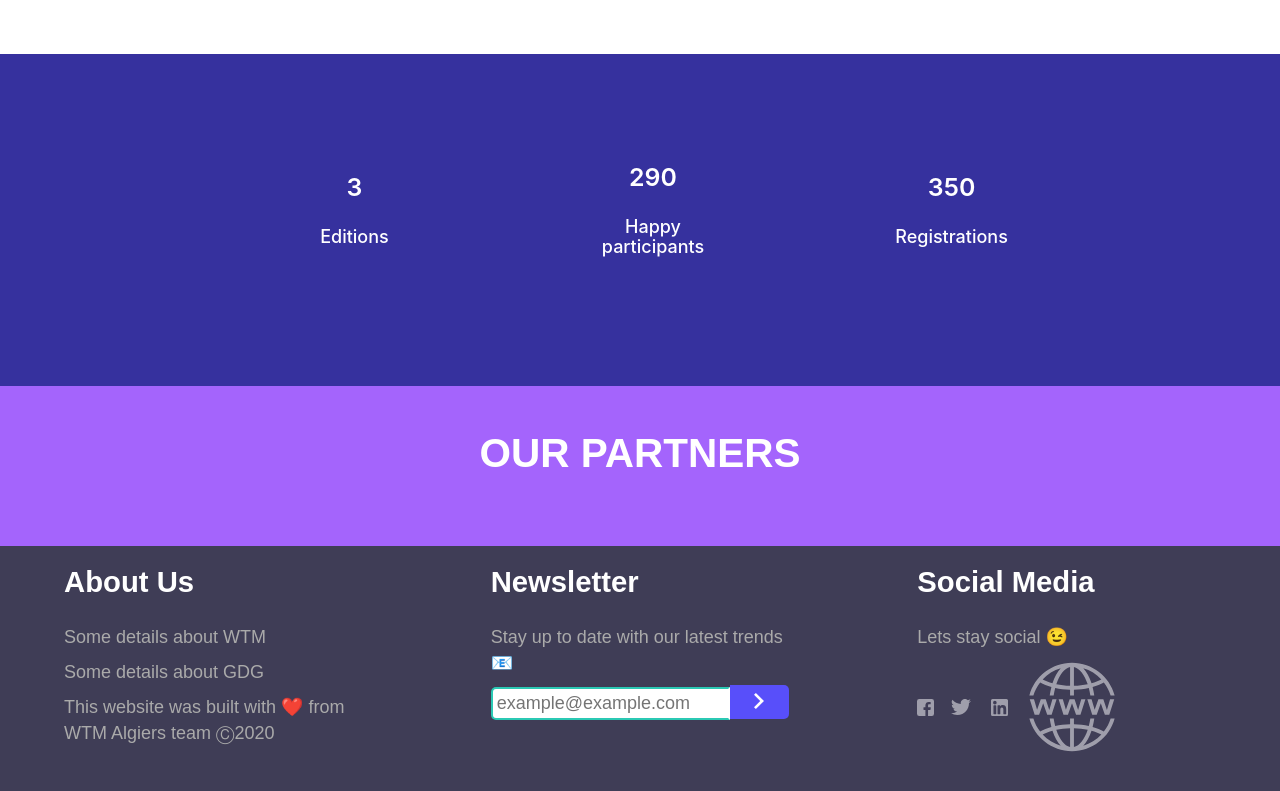
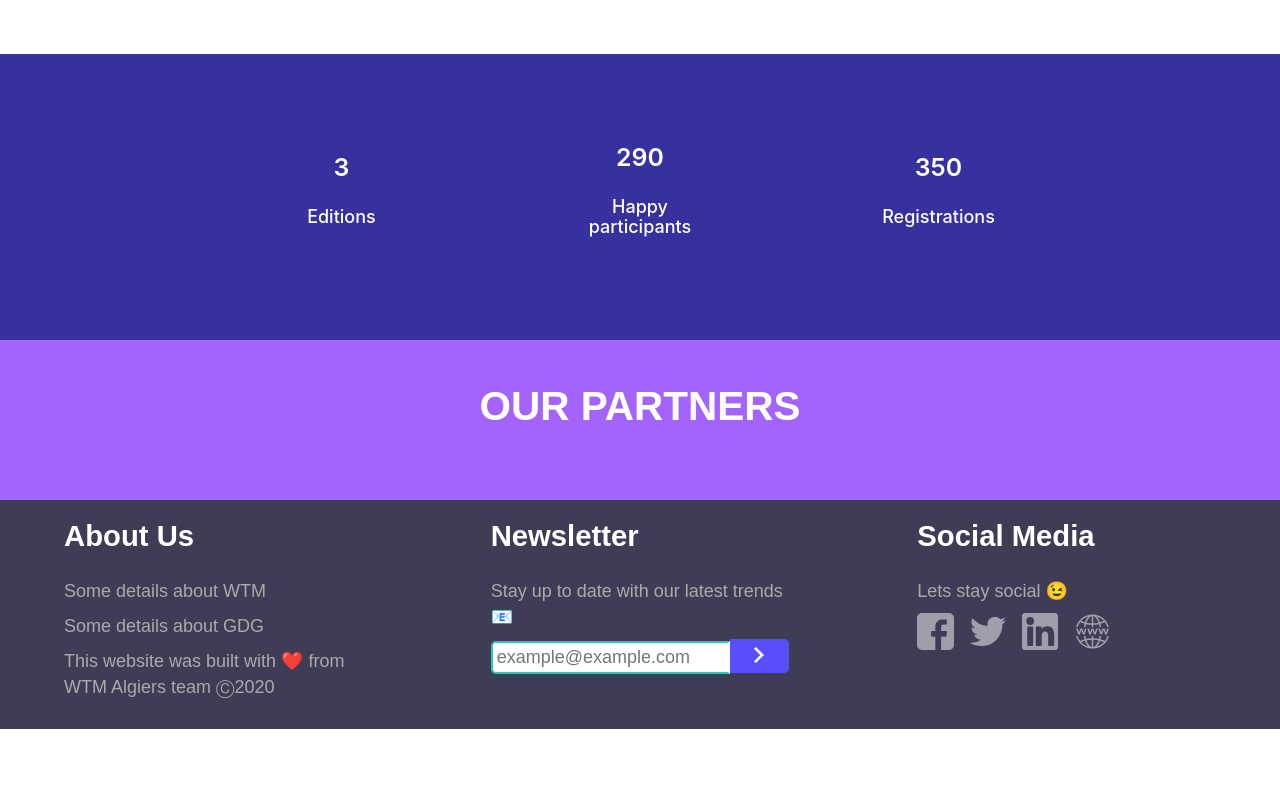
Before and after one commit to WTM-Algiers/IWD20-Website, a Gatsby site: page / in a window 1280 px wide. Shown: the part 1626-2417 px from the top of the page. After the commit the page ends 2355 px from the top, so only its background shows below. Built offline with nearby package versions, Linux system fonts and the light colour scheme; Gatsby itself is replaced by a stand-in of ours.

Commit message:
Fixed Icons in footer

```diff
--- a/src/components/Mains/MainHome.js
+++ b/src/components/Mains/MainHome.js
@@ -75,7 +75,7 @@ export default function MainHome() {
         </Tracks>
       </Section3>
       <Section4>
-        <ul>
+        <ul style={{ margin: 0 }}>
           <li>
             <Record record={3} title="Editions" />
           </li>
--- a/src/components/SocialMedia.js
+++ b/src/components/SocialMedia.js
@@ -1,26 +1,39 @@
 import React from "react"
-
 import styled from "styled-components"
 import facebook from "../images/icons/facebook.svg"
 import website from "../images/icons/website.svg"
 import twitter from "../images/icons/twitter.svg"
 import linkedin from "../images/icons/linkedin.svg"
+const links = [
+  {
+    url: "#",
+    icon: facebook,
+    alt: "facebook icon",
+  },
+  {
+    url: "#",
+    icon: twitter,
+    alt: "twitter icon",
+  },
+  {
+    url: "#",
+    icon: linkedin,
+    alt: "linkedin icon",
+  },
+  {
+    url: "#",
+    icon: website,
+    alt: "website icon",
+  },
+]
 const SocialMedia = () => {
   return (
     <Container>
-      <Link href="#">
-        {" "}
-        <img src={facebook}></img>
+      {links.map(link => (
+        <Link href={link.url} target="_blank">
+          <Icon src={link.icon} alt={link.alt}></Icon>
         </Link>
-      <Link href="#">
-        <img src={twitter}></img>
-      </Link>
-      <Link href="#">
-        <img src={linkedin}></img>
-      </Link>
-      <Link href="#">
-        <img src={website}></img>
-      </Link>
+      ))}
     </Container>
   )
 }
@@ -29,19 +42,23 @@ const Container = styled.div`
   display: flex;
   justify-content: flex-start;
   align-items: center;
-  width: fit-content;
+  width: 70%;
   a {
     padding: 0;
   }
   @media screen and (max-width: 768px) {
     justify-content: center;
-    width: 100%;
+    width: 70%;
+    margin: 0 auto;
   }
 `
 const Link = styled.a`
-  img {
-    max-width: 50%;
-    width: 50%;
+  max-width: 25%;
+`
+const Icon = styled.img`
+  margin-bottom: 0;
+  width: 70%;
+  max-width: 70px;
   opacity: 0.5;
   transition: 0.5s ease;
   &:hover {
@@ -50,7 +67,6 @@ const Link = styled.a`
   @media screen and (max-width: 768px) {
     margin-top: 1.45rem;
   }
-  }
 `
 
 export default SocialMedia
--- a/src/components/layout/footer.js
+++ b/src/components/layout/footer.js
@@ -18,12 +18,21 @@ export default function Footer() {
         <p>Some details about WTM </p>
         <p>Some details about GDG</p>
         <Copyrights>
-          This website was built with ❤️ from WTM Algiers team Ⓒ2020{" "}
+          This website was built with{" "}
+          <span role="img" aria-label="heart">
+            ❤️
+          </span>{" "}
+          from WTM Algiers team Ⓒ2020{" "}
         </Copyrights>
       </Container>
       <Container>
         <Title>Newsletter</Title>
-        <p>Stay up to date with our latest trends 📧</p>
+        <p>
+          Stay up to date with our latest trends{" "}
+          <span role="img" aria-label="email">
+            📧
+          </span>
+        </p>
         <Input>
           <input
             name="email"
@@ -39,17 +48,18 @@ export default function Footer() {
       </Container>
       <Container>
         <Title>Social Media</Title>
-        <p>Lets stay social 😉</p>
+        <p>
+          Lets stay social{" "}
+          <span role="img" aria-label="winky face">
+            😉
+          </span>
+        </p>
         <SocialMedia></SocialMedia>
       </Container>
     </StyledFooter>
   )
 }
 //* Styled Components
-const FooterContainer = styled.div`
-  text-align: center;
-  height: 100%;
-`
 const Copyrights = styled.p`
   font-family: sans-serif;
   font-size: 1rem;
```
Lines whose indentation alone changed are shown as unchanged.
